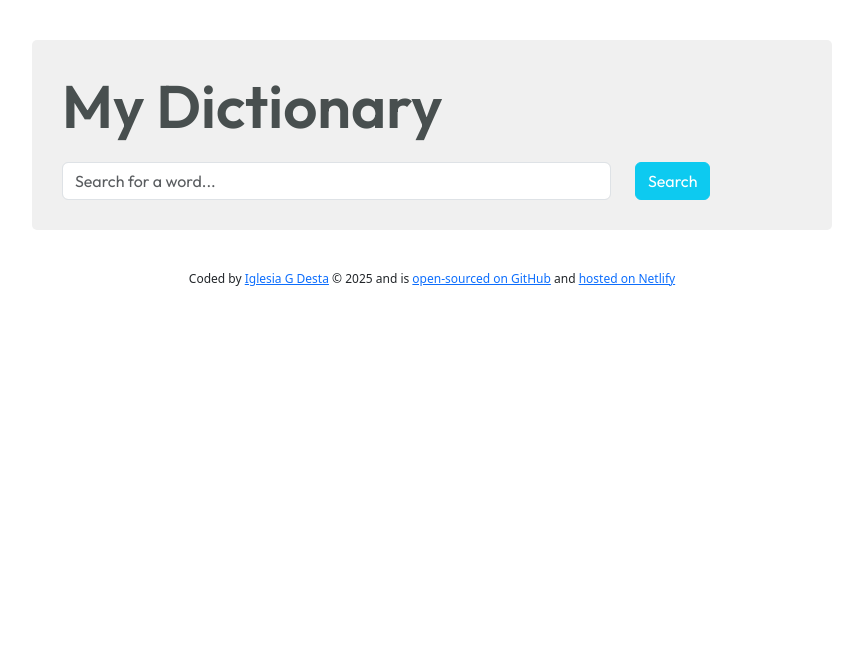
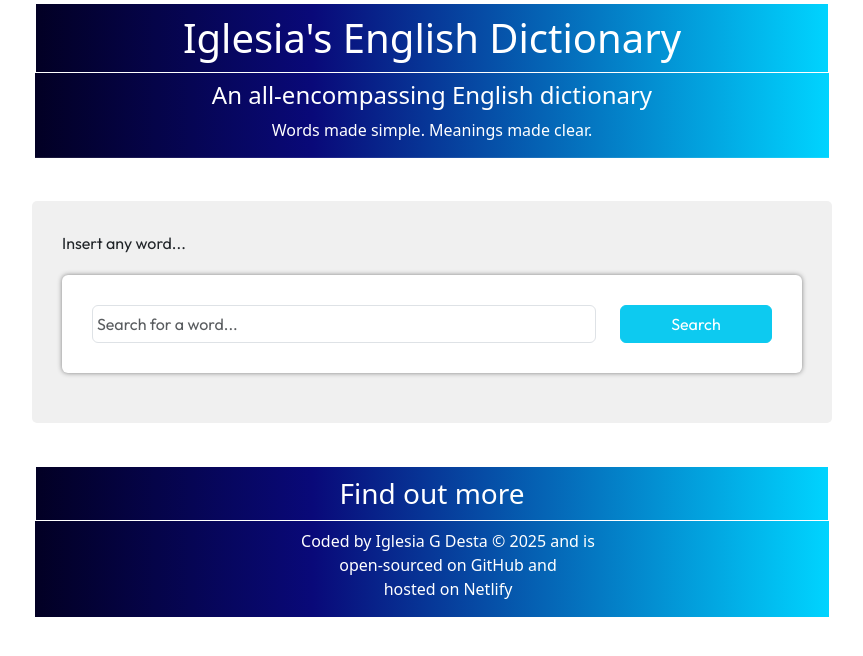
Before and after one commit to Idesta1/dictionary-react-app, a React (Create React App) app: page / in a window 1280 px wide. Shown: the top 656 px of the page, without its empty margins (208-1071 px from the left). Built offline with nearby package versions, Linux system fonts and the light colour scheme.

Commit message:
Update App.js
update css properties and added header

```diff
--- a/package.json
+++ b/package.json
@@ -9,6 +9,7 @@
     "@testing-library/user-event": "^13.5.0",
     "axios": "^1.11.0",
     "react": "^19.1.1",
+    "react-audio-player": "^0.17.0",
     "react-bootstrap": "^2.10.10",
     "react-dom": "^19.1.1",
     "react-scripts": "^5.0.1",
--- a/src/App.css
+++ b/src/App.css
@@ -1,5 +1,45 @@
+.App Header {
+  text-align: center;
+  background: #020024;
+    background: linear-gradient(90deg, rgba(2, 0, 36, 1) 0%, rgba(9, 9, 121, 1) 35%, rgba(0, 212, 255, 1) 100%);
+  color: #fff;
+  background-repeat: no-repeat;
+  background-size: cover;
+  background-position: center;
+  border: 3px solid;
+  margin: 0 auto;
+  max-width: 800px;
+}
+
+
+
+
 
 .App footer{
-  font-size: 12px;
-  text-align: center;
+    text-align: center;
+    background: #020024;
+    background: linear-gradient(90deg, rgba(2, 0, 36, 1) 0%, rgba(9, 9, 121, 1) 35%, rgba(0, 212, 255, 1) 100%);
+    color: #fff;
+    background-repeat: no-repeat;
+    background-size: cover;
+    background-position: center;
+    border: 3px solid;
+    margin: 0 auto;
+    max-width: 800px;
+
 }
+.App ul{
+    list-style: none;
+}
+.App a{
+  text-decoration: none;
+  color: white;
+}
+.App h1{
+  border: 1px solid;
+  padding: 10px;
+}
+.App h3{
+  border: 1px solid;
+  padding: 10px;
+}
--- a/src/App.js
+++ b/src/App.js
@@ -6,12 +6,31 @@ export default function App() {
   return (
     <div className="App">
       <header className="App-header">
+        <section className="grid grid-3-columns">
+            <h1>Iglesia's English Dictionary</h1>
+            <h4>An all-encompassing English dictionary</h4>
+<p>Words made simple. Meanings made clear.</p>
+         </section>
       </header>
       <main>
         <Dictionary />
       </main>
       <footer className="App-footer">
-        <p>Coded by <a href = "https://iglesia-portfolio-shecode-hw.netlify.app/">Iglesia G Desta</a> &copy; 2025 and is <a href="https://github.com/Idesta1/dictionary-react-app">open-sourced on GitHub</a> and <a href="https://shecode-dictionary-react-app.netlify.app/">hosted on Netlify</a></p>
+        <section className="grid grid-3-columns">
+          <div>
+            <h3>Find out more</h3>
+            <ul>
+        <a href = "https://iglesia-portfolio-shecode-hw.netlify.app/">
+        <li>Coded by Iglesia G Desta  &copy; 2025 and is </li>
+        </a>
+        <a href="https://github.com/Idesta1/dictionary-react-app">
+        <li>open-sourced on GitHub and</li>
+        </a>
+        <a href="https://shecode-dictionary-react-app.netlify.app/"><li>hosted on Netlify</li>
+        </a>
+      </ul>
+      </div>
+      </section>
       </footer>
     </div>
   );
--- a/src/Dictionary.css
+++ b/src/Dictionary.css
@@ -7,6 +7,18 @@
   margin: 40px auto;
   text-align: left;
 
+}
+.Dictionary section{
+    background: white;
+    padding: 30px;
+    border-radius: 6px;
+    margin: 20px 0;
+    box-shadow: 0px 0px 5px gray;
+}
+
+.Dictionary input{
+    width: 100%;
+    padding: 6px 4px;
 }
 .Dictionary .btn{
     color: white;
--- a/src/Dictionary.js
+++ b/src/Dictionary.js
@@ -4,18 +4,16 @@ import Results from "./Results";
 import './Dictionary.css';
 
 export default function Dictionary() {
-    const[keyword, setKeyword] = useState(null);
+    const[keyword, setKeyword] = useState("Sunset");
     const[results, setResults] = useState(null);
 
+
     function handleResponse(response){
-       console.log(response.data[0]);
        setResults(response.data[0]);
     }
 
     function search(event){
         event.preventDefault();
-
-
 
 
         let apiUrl=`https://api.dictionaryapi.dev/api/v2/entries/en/${keyword}`;
@@ -26,21 +24,25 @@ export default function Dictionary() {
         setKeyword(event.target.value);
 
     }
-    return(
-        <div className="Dictionary">
-            <h1>My Dictionary</h1>
-            <form onSubmit={search}>
+
+      return(
+       <div className="Dictionary">
+            <p>Insert any word...</p>
+            <section>
+           <form onSubmit={search}>
                <div className="row">
                <div className="col-9">
                 <input type="search" className="form-control" placeholder="Search for a word..." onChange={handleKeywordChange}/>
                 </div>
                 <div className="col-3">
                 <input type="submit" value="Search" className="btn btn-info" />
-
                 </div>
                 </div>
+                </form>
+                </section>
                <Results results={results} />
-            </form>
+
             </div>
+
     );
 }
--- a/src/Meaning.js
+++ b/src/Meaning.js
@@ -9,9 +9,9 @@ export default function Meaning(props) {
         {props.meaning.definitions.map(function(definition, index) {
            return (
             <div key={index}>
-            <p><strong>Definition:</strong>{definition.definition}
+            <p>{definition.definition}
                 <br/>
-              <strong>Example:</strong>{definition.example}
+              <em>{definition.example}</em>
         </p>
         <Synonyms synonyms={definition.synonyms} />
                 </div>
--- a/src/Phonetic.js
+++ b/src/Phonetic.js
@@ -1,10 +1,12 @@
 import React from "react";
+
 
 export default function Phonetic(props) {
     return(
         <div className="Phonetic">
-    <a href={props.phonetic.audio} target="_blank" rel="noreferrer">Listen</a>
+        <a href={props.phonetic.audio} target="_blank" rel="noreferrer" style={{ textDecoration: "none" }}>
+                <span role="img" aria-label="speaker" style={{ marginRight: "5px" }}>🔊</span>Listen</a>
      {props.phonetic.text}
-     </div>
+    </div>
      );
 }
--- /dev/null
+++ b/src/Results.css
@@ -0,0 +1,4 @@
+.Results section{
+    margin: 20px;
+
+}
--- a/src/Results.js
+++ b/src/Results.js
@@ -5,24 +5,31 @@ import Phonetic from "./Phonetic";
 export default function Results(props) {
     if (props.results) {
            return (
+
            <div className="Results mt-5">
-            <h2>{props.results.word}</h2>
+            <section>
+            <h2>
+             {props.results.word
+              ? props.results.word.charAt(0).toUpperCase() + props.results.word.slice(1)
+             : ""}
+           </h2>
             {props.results.phonetics.map(function(phonetic, index) {
-             return (
-            <div key={index}>
+                return (
+                <div key={index}>
             <Phonetic phonetic={phonetic} />
             </div>
-              );
-           })}
+             );
+             })}
+           </section>
             {props.results.meanings.map(function(meaning, index) {
              return (
-             <div key={index}>
+             <section key={index}>
                 <Meaning meaning={meaning} />
-             </div>
+             </section>
              );
             })}
         </div>
-        )
+        );
     } else {
         return null;
     }
```
Also changed, not shown: 1 other file (tests, documents, lock files or other folders).
